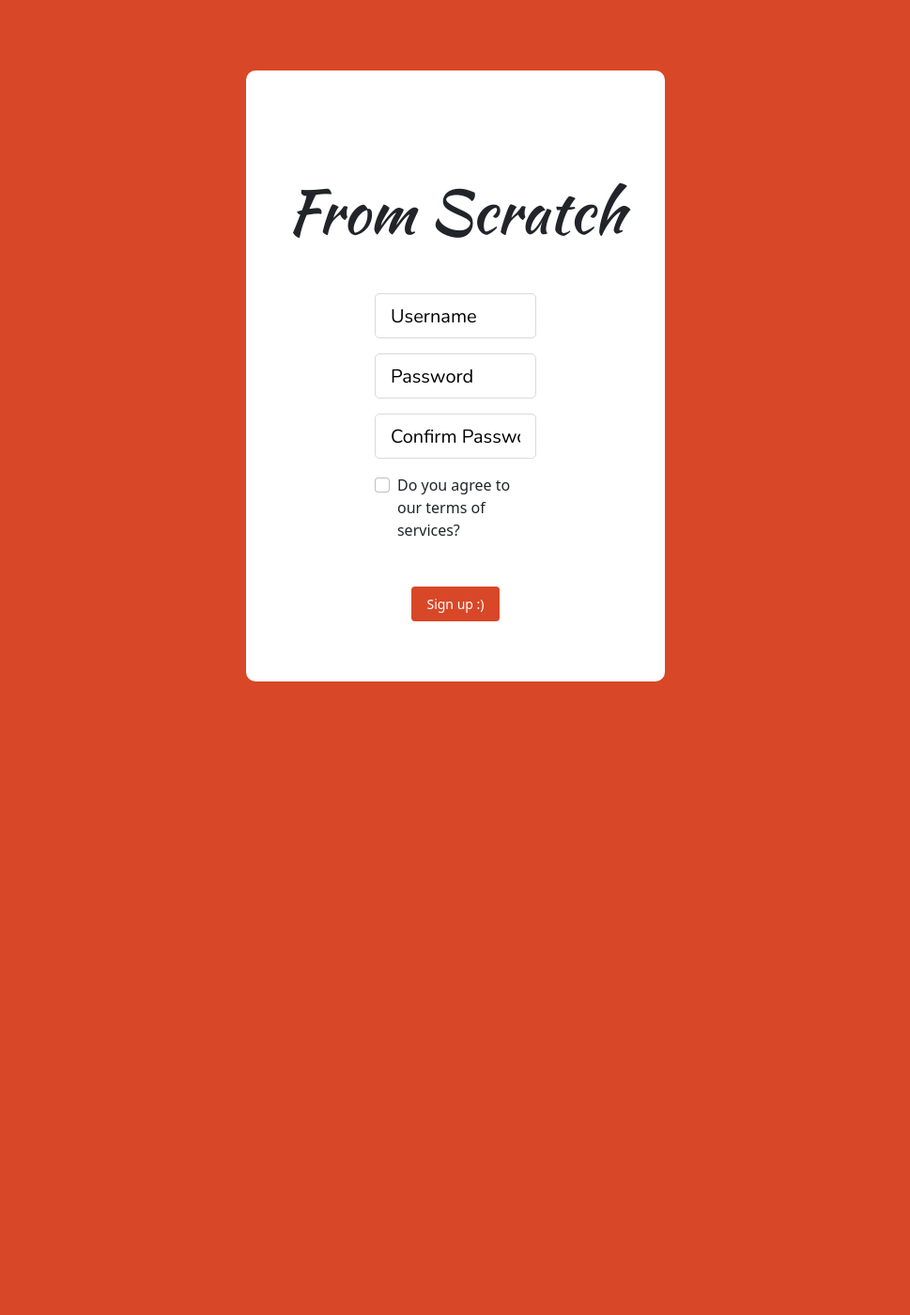
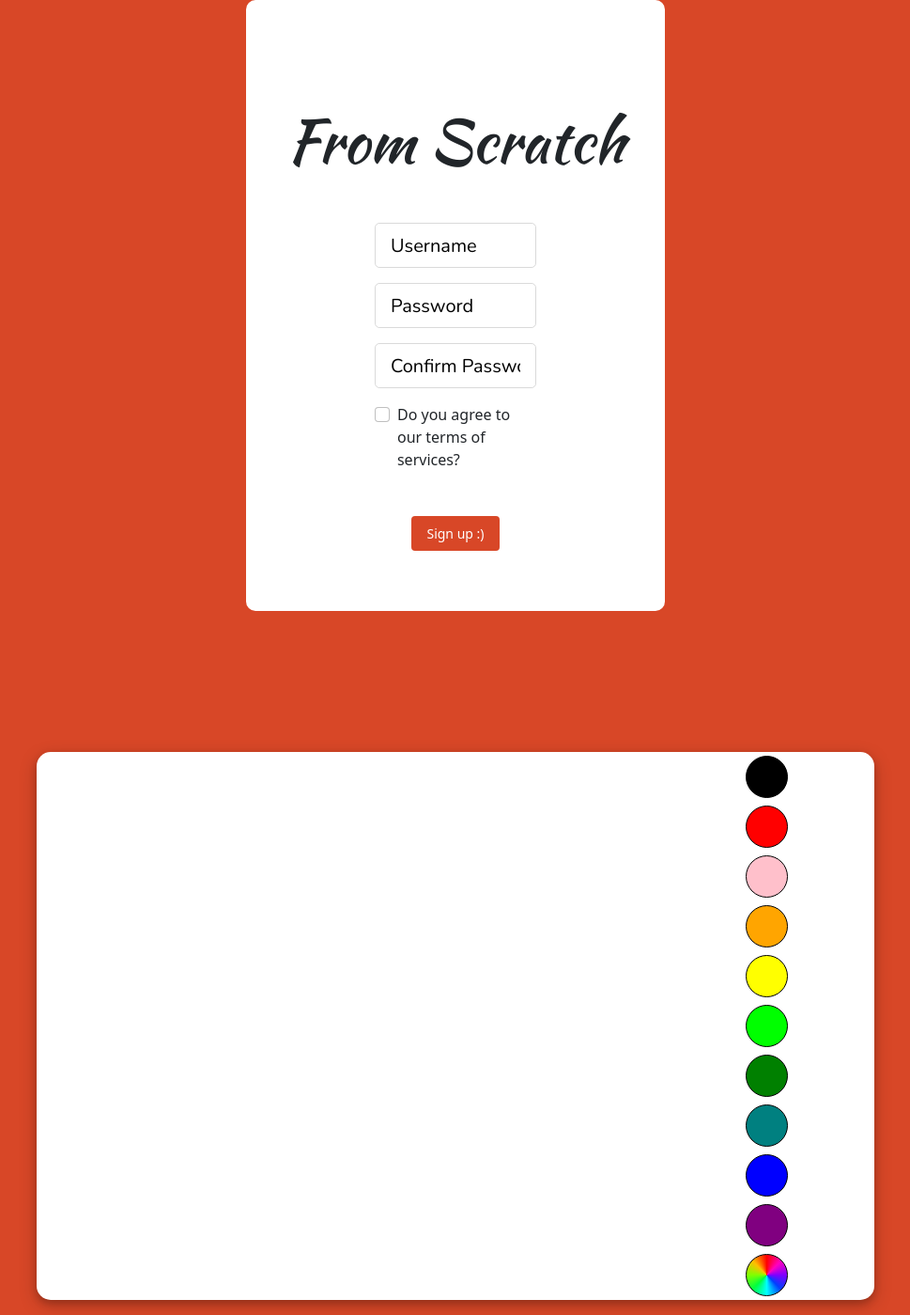
Before and after one commit to CesarCGuzman/itsc-3155-FromScratch, a Flask app: page /signup in a window 1280 px wide. Shown: the part 58-1457 px from the top of the page at 94% size, without its empty margins (155-1124 px from the left). Before the commit the page ends 783 px from the top, so only its background shows below. Run offline with Flask 2, Linux system fonts and the light colour scheme.

Commit message:
updated signup page v1

```diff
--- a/templates/signup.html
+++ b/templates/signup.html
@@ -6,7 +6,7 @@ class="login-body"
 {% endblock %}
 
 {% block body %}
-<div class="d-flex align-items-center min-vh-100">
+<div class="d-flex align-items-left min-vh-100">
   <div class="container signup-container">
     <h1 class="text-center mb-5 logo">From Scratch</h1>
     <form action="/signup" method="post" class="signup-form m-auto">
@@ -41,4 +41,31 @@ class="login-body"
     </form>
   </div>
 </div>
+<div class="scratch-form mb-3">
+  <div class="canvas">
+      <div class="tools">
+
+      </div>
+
+      <div class="drawing-canvas">
+
+      </div>
+      <div class="colors d-flex align-items-center flex-column">
+        <div class="color-container d-flex align-items-center flex-column">
+            <!-- lg circle buttons-->
+            <button class="btn btn-black btn-circle btn-circle-lg m-1"><i class="black"></i></button>
+            <button class="btn btn-red btn-circle btn-circle-lg m-1"><i class="red"></i></button>
+            <button class="btn btn-pink btn-circle btn-circle-lg m-1"><i class="pink"></i></button>
+            <button class="btn btn-orange btn-circle btn-circle-lg m-1"><i class="orange"></i></button>
+            <button class="btn btn-yellow btn-circle btn-circle-lg m-1"><i class="yellow"></i></button>
+            <button class="btn btn-limeg btn-circle btn-circle-lg m-1"><i class="lime green"></i></button>
+            <button class="btn btn-green btn-circle btn-circle-lg m-1"><i class="green"></i></button>
+            <button class="btn btn-teal btn-circle btn-circle-lg m-1"><i class="teal"></i></button>
+            <button class="btn btn-blue btn-circle btn-circle-lg m-1"><i class="blue"></i></button>
+            <button class="btn btn-purple btn-circle btn-circle-lg m-1"><i class="purple"></i></button>
+            <button class="btn btn-choose btn-circle btn-circle-lg m-1"><i class="choose color"></i></button>
+        </div>
+    </div>
+  </div>
+</div>
 {% endblock %}
```
